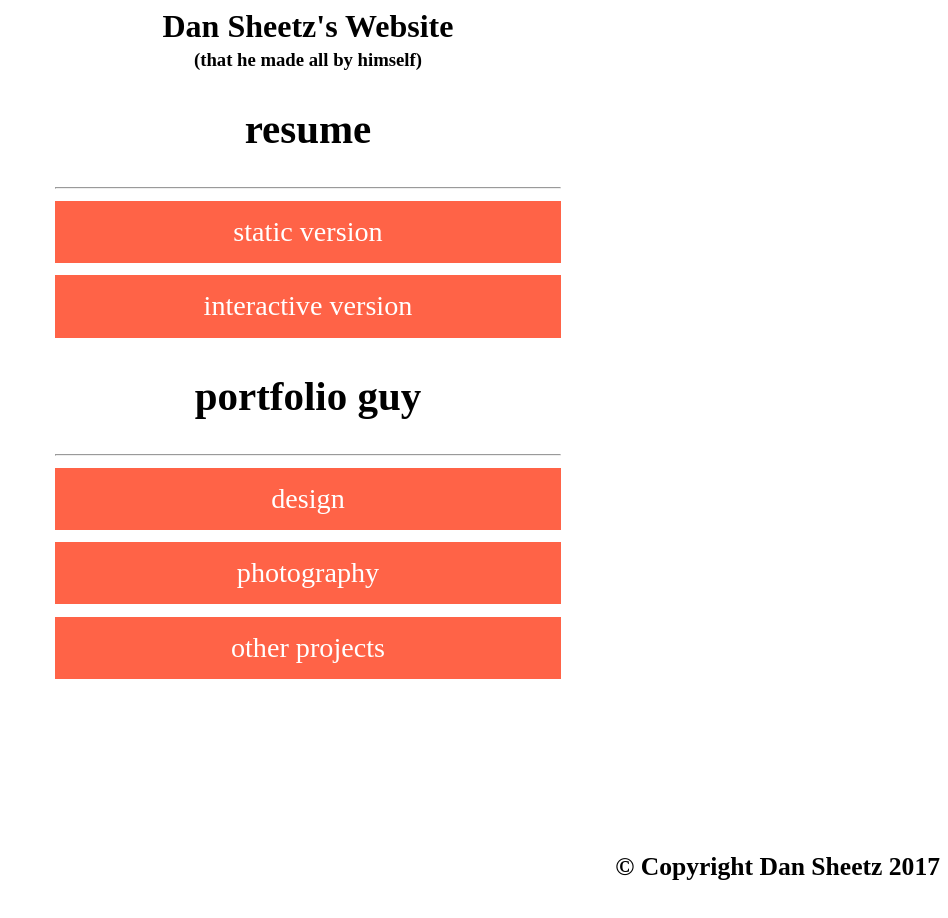
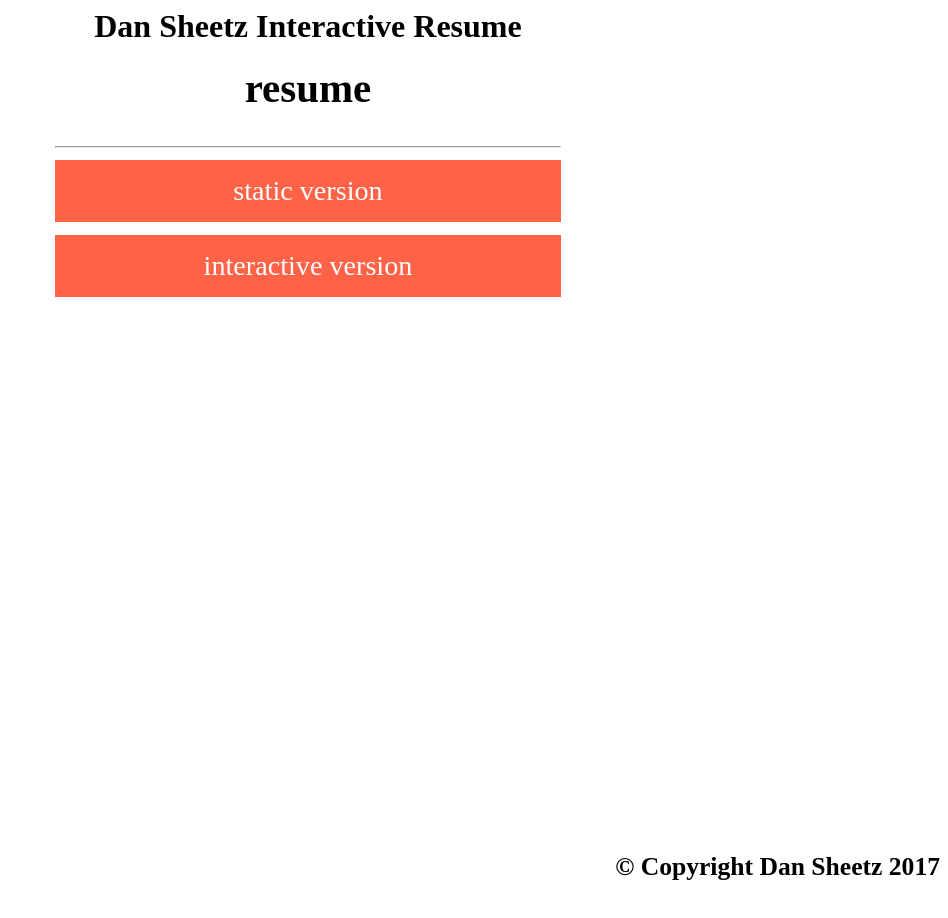
Before and after one commit to djs555/home, a plain HTML site: page index.html in a window 1280 px wide. Shown: the whole page, without its empty margins (332-1280 px from the left). Drawn offline with Linux system fonts and the light colour scheme.

Commit message:
just-res

```diff
--- a/index.html
+++ b/index.html
@@ -72,8 +72,8 @@ a{text-decoration:none;color: white;}
 
 <div id="container">
 	<div id="header">
-	<h1>Dan Sheetz's Website</h1>
-	<h3>(that he made all by himself)</h3>
+	<h1>Dan Sheetz Interactive Resume</h1>
+	<h3></h3>
 		</div><!--close header-->
 	<div id="about-container">
 	</div><!--close about-container-->
@@ -96,31 +96,31 @@ a{text-decoration:none;color: white;}
 			</div><!--close interactive-->
 		</div><!--close res-container-->
 
-	<div id="portfolio-container">
+	<!--<div id="portfolio-container">
 		<h2>portfolio guy</h2>
 			<hr/>
 			<div id="design">
 				<a href="design">
 					<div class="button">
 						design
-						</div><!--close button-->
-					</a>
-				</div><!--close design-->
-			<div id="photography">
+						</div> close button-->
+					<!--</a>-->
+				<!--</div> close design-->
+			<!--<div id="photography">
 				<a href="photography">
 					<div class="button">
-						photography
-						</div><!--close button-->
-					</a>
-				</div><!--close photography-->
-			<div id="projects">
+						photography-->
+						<!--</div> close button-->
+					<!--</a>
+				</div>close photography-->
+			<!--<div id="projects">
 				<a href="projects">
 					<div class="button">
 						other projects
-						</div><!--close button-->
-					</a>
-				</div><!--close projects-->
-		</div><!--close portfolio-container-->
+						</div>close button-->
+					<!--</a>
+				</div>close projects-->
+		<!--</div>close portfolio-container-->
 
 </div><!--close container-->
 <div id="footer">
```
Also changed, not shown: 1 other file.
